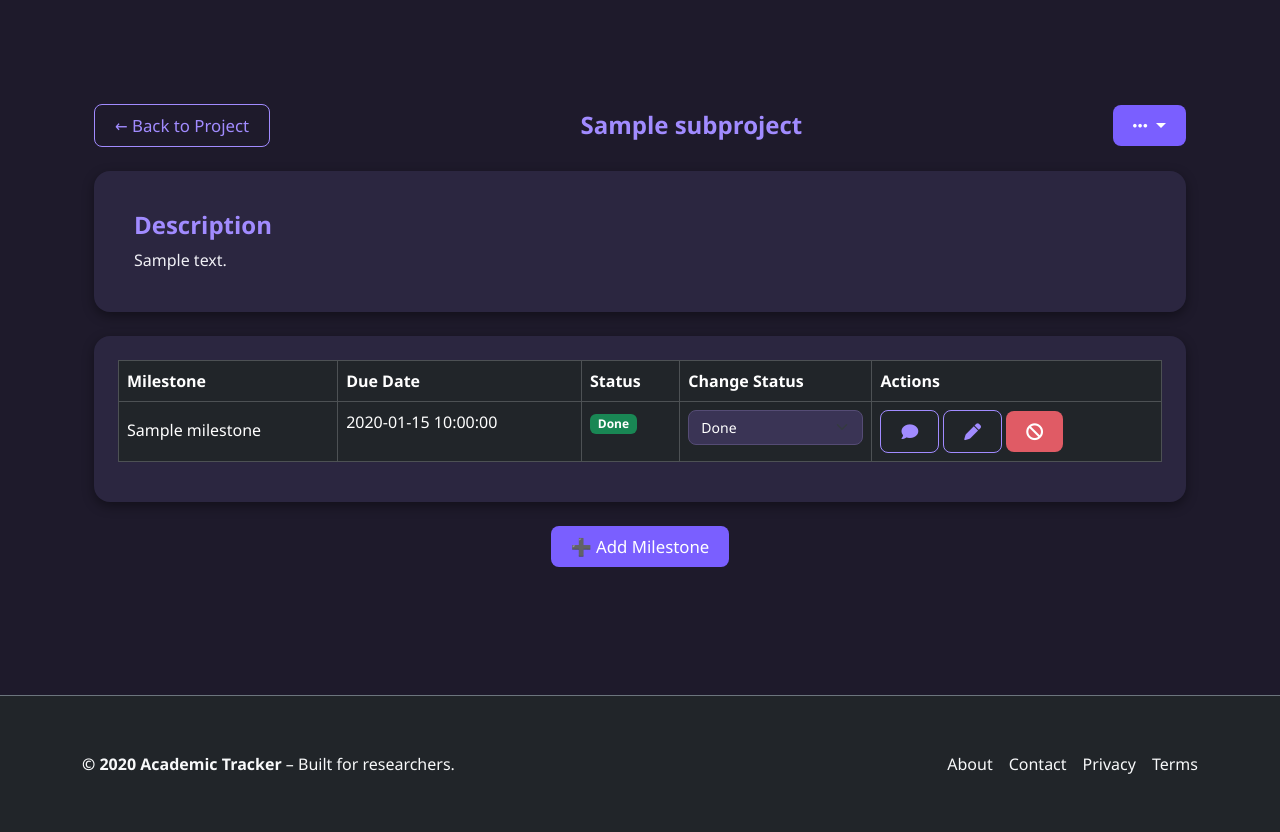
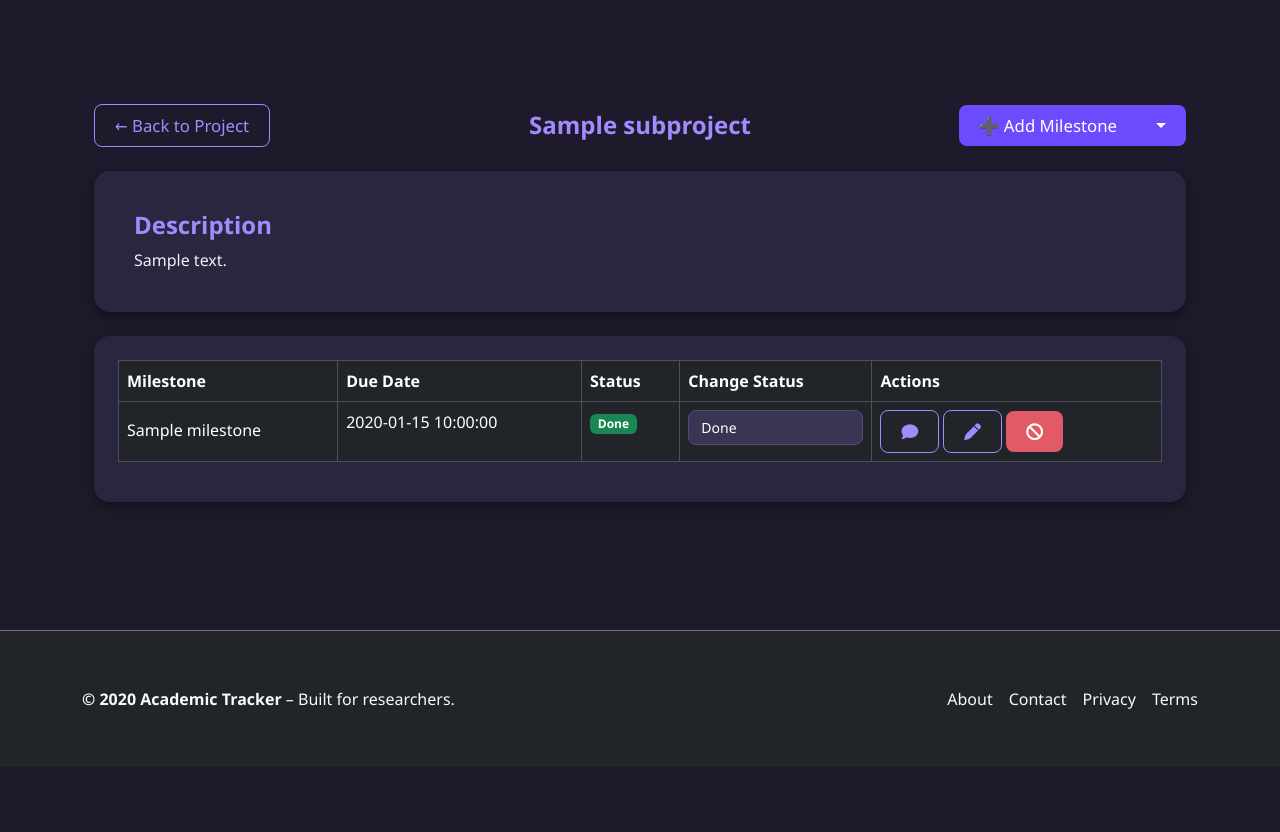
Before and after one commit to Exitare/PhD-Tracker, a Flask app: template src/templates/sub-project-detail.html in a window 1280 px wide. Shown: the part 57-889 px from the top of the page. After the commit the page ends 766 px from the top, so only its background shows below. Run offline with Flask 3, Linux system fonts and the light colour scheme; the template is opened without the code that fills it: most values are stand-ins (such as "Sample title", 1, 10 or a date in 2020); some libraries are stand-ins or nearby versions.

Commit message:
Restructure milestone generation

```diff
--- a/src/templates/sub-project-detail.html
+++ b/src/templates/sub-project-detail.html
@@ -4,33 +4,42 @@
 
 {% block content %}
 <div class="container">
-    <div class="d-flex justify-content-between align-items-center mb-4 flex-column flex-md-row">
+    <div class="row align-items-center mb-4 text-center text-md-start">
+        <!-- Back Button (Left) -->
+        <div class="col-12 col-md-4 mb-2 mb-md-0 text-md-start">
             <a href="{{ url_for('project.view', project_id=subproject.project_id) }}"
                class="btn btn-outline-secondary me-auto mb-3 mb-md-0">
                 ← Back to Project
             </a>
+        </div>
 
-        <h1 class="milestone-title text-center mb-3 mb-md-0">{{ subproject.title }}</h1>
+        <!-- Title (Center) -->
+        <div class="col-12 col-md-4 mb-2 mb-md-0 text-center">
+            <h1 class="milestone-title m-0">{{ subproject.title }}</h1>
+        </div>
 
-        <div class="dropdown ms-auto">
-            <button class="btn btn-outline-light dropdown-toggle" type="button" id="subprojectActions"
+        <!-- Split Dropdown Button (Right) -->
+        <div class="col-12 col-md-4 text-md-end">
+            <div class="btn-group">
+                <a href="{{ url_for('milestone.view', project_id=subproject.project_id, subproject_id=subproject.id) }}"
+                   class="btn btn-primary">
+                    ➕ Add Milestone
+                </a>
+                <button type="button" class="btn btn-primary dropdown-toggle dropdown-toggle-split"
                         data-bs-toggle="dropdown" aria-expanded="false">
-                <i class="fas fa-ellipsis-h"></i>
+                    <span class="visually-hidden">Toggle Dropdown</span>
                 </button>
-            <ul class="dropdown-menu dropdown-menu-end" aria-labelledby="subprojectActions">
+                <ul class="dropdown-menu dropdown-menu-end">
                     {% if subproject.type == 'revision' %}
                     <li>
                         <a class="dropdown-item">
-
                             ✍️ Generate Reviewer Response
                         </a>
                     </li>
                     {% endif %}
-                <!--<li>
-                    <a class="dropdown-item" href="#">📄 Export as PDF</a>
-                </li> -->
-                <!-- Add more dropdown items here -->
+
                 </ul>
+            </div>
         </div>
     </div>
 
@@ -147,42 +156,7 @@
         </div>
     </div>
 
-    <!-- Add New Milestone -->
-    <div class="text-center mt-4">
-        <button class="btn btn-outline-primary" type="button" data-bs-toggle="collapse"
-                data-bs-target="#addMilestoneForm">➕ Add Milestone
-        </button>
-    </div>
 
-    <div class="collapse mt-3" id="addMilestoneForm">
-        <form method="POST"
-              action="{{ url_for('milestone.create', project_id=subproject.project_id, subproject_id=subproject.id) }}"
-              class="card tracker-card p-4">
-            <input type="hidden" name="csrf_token" value="{{ csrf_token() }}">
-
-            <div class="mb-3">
-                <label for="milestone-text" class="form-label">Milestone</label>
-                <input type="text" class="form-control" id="milestone-text" name="milestone" required>
-            </div>
-
-            <div class="mb-3">
-                <label for="due-date" class="form-label">Due Date</label>
-                <input type="date" class="form-control" id="due-date" name="due_date"
-                       min="{{ now.strftime('%Y-%m-%d') }}" required>
-            </div>
-
-            <div class="mb-3">
-                <label for="status" class="form-label">Initial Status</label>
-                <select class="form-select" id="status" name="status">
-                    <option value="Not Started" selected>Not Started</option>
-                    <option value="In Progress">In Progress</option>
-                    <option value="Done">Done</option>
-                </select>
-            </div>
-
-            <button type="submit" class="btn btn-success">Save Milestone</button>
-        </form>
-    </div>
 </div>
 {% endblock %}
 
```
Also changed, not shown: src/routes/milestone.py (+17 -2 lines), src/templates/create-milestone.html (added, +77 -0 lines). Lines whose indentation alone changed are shown as unchanged.
